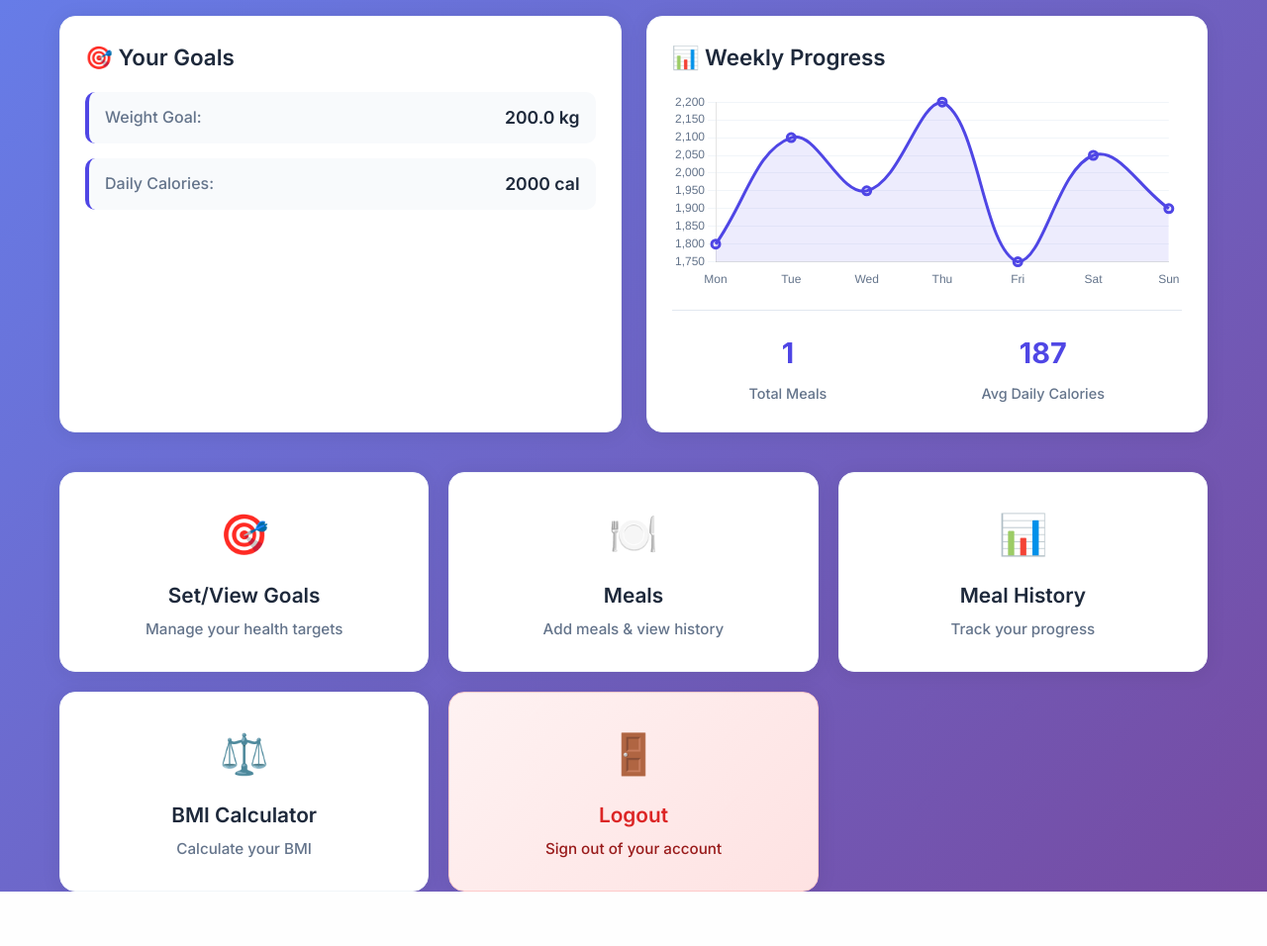
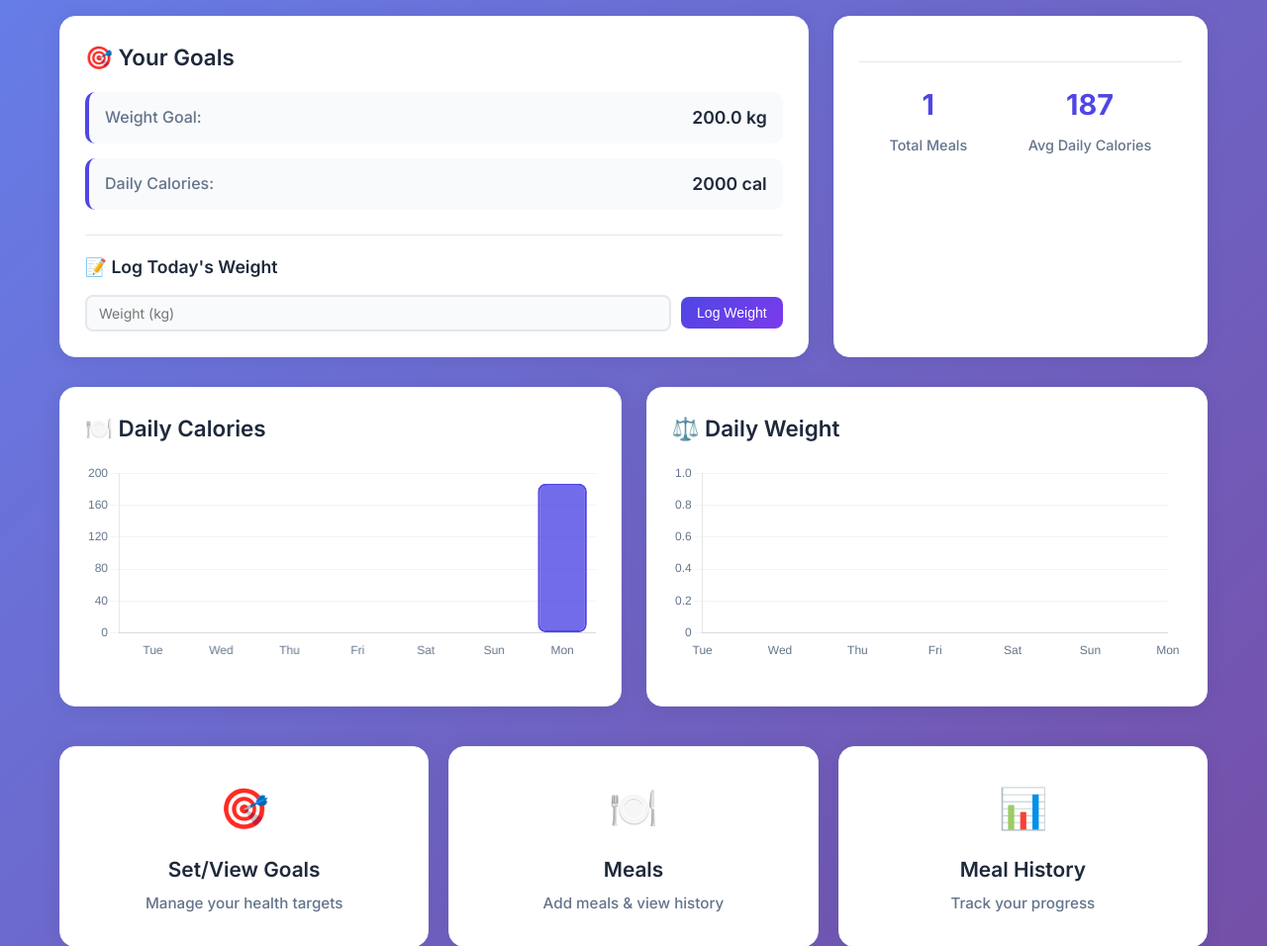
Before and after one commit to Cedricamartin02/CedHealth, a Flask app: page /dashboard in a window 1280 px wide. Shown: the part 82-1038 px from the top of the page at 99% size. Before the commit the page ends 983 px from the top, so only its background shows below. Run offline with Flask 3, Linux system fonts and the light colour scheme; a user stored in the database is signed in; data comes from the database, SQL or seed files in the repository; data that the repository does not hold is empty.

Commit message:
Assistant checkpoint: Added calorie and weight tracking charts to dashboard
Assistant generated file changes:
- cedhealth_app.py: Add weight tracking table and update dashboard route to provide chart data, Update dashboard route to provide chart data for calories and weight, Add weight logging route
- templates/dashboard.html: Update dashboard template with two charts and add weight logging functionality, Update CSS for new charts layout and weight logging form, Update JavaScript to create two separate charts for calories and weight, Replace Chart.js script with two separate charts for calories and weight tracking

---

User prompt:

on the dashboard make two charts, one that tracks how many calories youve eaten each day of the week, and the other that tracks your weight each day of the week

Replit-Commit-Author: Assistant
Replit-Commit-Session-Id: a8e06497-82a2-4778-84d0-2e7f61307b07

```diff
--- a/cedhealth_app.py
+++ b/cedhealth_app.py
@@ -47,6 +47,16 @@ def init_db():
             date TEXT,
             quantity REAL,
             unit TEXT,
+            FOREIGN KEY (user_id) REFERENCES users(id)
+        )
+    ''')
+
+    c.execute('''
+        CREATE TABLE IF NOT EXISTS weight_logs (
+            id INTEGER PRIMARY KEY AUTOINCREMENT,
+            user_id INTEGER,
+            weight REAL,
+            date TEXT,
             FOREIGN KEY (user_id) REFERENCES users(id)
         )
     ''')
@@ -136,13 +146,36 @@ def dashboard():
     avg_calories_result = c.fetchone()[0]
     avg_daily_calories = int(avg_calories_result) if avg_calories_result else 0
 
+    # Get daily calories for the past 7 days
+    c.execute('''
+        SELECT date, SUM(calories)
+        FROM meals
+        WHERE user_id = ?
+        AND date >= date('now', '-7 days')
+        GROUP BY date
+        ORDER BY date
+    ''', (user_id,))
+    daily_calories = c.fetchall()
+
+    # Get daily weight for the past 7 days
+    c.execute('''
+        SELECT date, weight
+        FROM weight_logs
+        WHERE user_id = ?
+        AND date >= date('now', '-7 days')
+        ORDER BY date
+    ''', (user_id,))
+    daily_weights = c.fetchall()
+
     conn.close()
 
     return render_template('dashboard.html',
                          username=session['username'],
                          goal=goal,
                          total_meals=total_meals,
-                         avg_daily_calories=avg_daily_calories)
+                         avg_daily_calories=avg_daily_calories,
+                         daily_calories=daily_calories,
+                         daily_weights=daily_weights)
 
 
 @app.route('/logout')
@@ -312,6 +345,30 @@ def delete_meal(meal_id):
     return redirect(url_for('meals'))
 
 
+@app.route('/log_weight', methods=['POST'])
+def log_weight():
+    if 'user_id' not in session:
+        return redirect(url_for('login'))
+
+    weight = request.form.get('weight', type=float)
+    if weight:
+        conn = sqlite3.connect('cedhealth.db')
+        c = conn.cursor()
+
+        # Delete existing weight log for today if it exists
+        today = datetime.now().date().isoformat()
+        c.execute('DELETE FROM weight_logs WHERE user_id = ? AND date = ?',
+                  (session['user_id'], today))
+
+        # Insert new weight log
+        c.execute('INSERT INTO weight_logs (user_id, weight, date) VALUES (?, ?, ?)',
+                  (session['user_id'], weight, today))
+        conn.commit()
+        conn.close()
+
+    return redirect(url_for('dashboard'))
+
+
 # ---------- RUN ----------
 if __name__ == '__main__':
     app.run(debug=True)
--- a/templates/dashboard.html
+++ b/templates/dashboard.html
@@ -37,13 +37,18 @@
                             <a href="/goals" class="set-goals-btn">Set Your Goals</a>
                         </div>
                     {% endif %}
+
+                    <!-- Weight Logging Form -->
+                    <div class="weight-log-section">
+                        <h3>📝 Log Today's Weight</h3>
+                        <form method="POST" action="/log_weight" class="weight-form">
+                            <input type="number" name="weight" placeholder="Weight (kg)" step="0.1" min="1" required>
+                            <button type="submit" class="log-weight-btn">Log Weight</button>
+                        </form>
+                    </div>
                 </div>
 
-                <div class="progress-card">
-                    <h2>📊 Weekly Progress</h2>
-                    <div class="chart-container">
-                        <canvas id="progressChart" width="400" height="200"></canvas>
-                    </div>
+                <div class="progress-stats-card">
                     <div class="progress-stats">
                         <div class="stat-item">
                             <span class="stat-value">{{ total_meals or 0 }}</span>
@@ -53,6 +58,23 @@
                             <span class="stat-value">{{ avg_daily_calories or 0 }}</span>
                             <span class="stat-label">Avg Daily Calories</span>
                         </div>
+                    </div>
+                </div>
+            </div>
+
+            <!-- Charts Section -->
+            <div class="charts-section">
+                <div class="chart-card">
+                    <h2>🍽️ Daily Calories</h2>
+                    <div class="chart-container">
+                        <canvas id="caloriesChart" width="400" height="200"></canvas>
+                    </div>
+                </div>
+
+                <div class="chart-card">
+                    <h2>⚖️ Daily Weight</h2>
+                    <div class="chart-container">
+                        <canvas id="weightChart" width="400" height="200"></canvas>
                     </div>
                 </div>
             </div>
@@ -95,12 +117,19 @@
     <style>
         .goals-progress-section {
             display: grid;
+            grid-template-columns: 2fr 1fr;
+            gap: 25px;
+            margin-bottom: 30px;
+        }
+
+        .charts-section {
+            display: grid;
             grid-template-columns: 1fr 1fr;
             gap: 25px;
             margin-bottom: 40px;
         }
 
-        .goals-card, .progress-card {
+        .goals-card, .progress-stats-card, .chart-card {
             background: white;
             border-radius: 16px;
             padding: 25px;
@@ -108,11 +137,60 @@
             border: 1px solid #f1f5f9;
         }
 
-        .goals-card h2, .progress-card h2 {
+        .goals-card h2, .chart-card h2 {
             margin-bottom: 20px;
             color: #1e293b;
             font-size: 1.4rem;
             font-weight: 600;
+        }
+
+        .weight-log-section {
+            margin-top: 25px;
+            padding-top: 20px;
+            border-top: 1px solid #e2e8f0;
+        }
+
+        .weight-log-section h3 {
+            margin-bottom: 15px;
+            color: #1e293b;
+            font-size: 1.1rem;
+            font-weight: 600;
+        }
+
+        .weight-form {
+            display: flex;
+            gap: 10px;
+            align-items: center;
+        }
+
+        .weight-form input {
+            flex: 1;
+            padding: 8px 12px;
+            border: 2px solid #e5e7eb;
+            border-radius: 8px;
+            font-size: 14px;
+        }
+
+        .weight-form input:focus {
+            outline: none;
+            border-color: #4f46e5;
+        }
+
+        .log-weight-btn {
+            padding: 8px 16px;
+            background: linear-gradient(135deg, #4f46e5 0%, #7c3aed 100%);
+            color: white;
+            border: none;
+            border-radius: 8px;
+            font-size: 14px;
+            font-weight: 500;
+            cursor: pointer;
+            transition: all 0.3s ease;
+        }
+
+        .log-weight-btn:hover {
+            transform: translateY(-1px);
+            box-shadow: 0 4px 12px rgba(79, 70, 229, 0.3);
         }
 
         .goals-display {
@@ -266,7 +344,12 @@
                 gap: 20px;
             }
 
-            .goals-card, .progress-card {
+            .charts-section {
+                grid-template-columns: 1fr;
+                gap: 20px;
+            }
+
+            .goals-card, .chart-card, .progress-stats-card {
                 padding: 20px;
             }
 
@@ -283,30 +366,113 @@
             .nav-item {
                 padding: 25px;
             }
+
+            .weight-form {
+                flex-direction: column;
+                align-items: stretch;
+            }
         }
     </style>
 
     <script>
         document.addEventListener('DOMContentLoaded', function() {
-            const ctx = document.getElementById('progressChart').getContext('2d');
+            // Prepare data from backend
+            const dailyCalories = {{ daily_calories | tojson }};
+            const dailyWeights = {{ daily_weights | tojson }};
 
-            // Sample data - in a real app, this would come from the backend
-            const chartData = {
-                labels: ['Mon', 'Tue', 'Wed', 'Thu', 'Fri', 'Sat', 'Sun'],
-                datasets: [{
-                    label: 'Daily Calories',
-                    data: [1800, 2100, 1950, 2200, 1750, 2050, 1900],
-                    borderColor: '#4f46e5',
-                    backgroundColor: 'rgba(79, 70, 229, 0.1)',
-                    borderWidth: 3,
-                    fill: true,
-                    tension: 0.4
-                }]
-            };
+            // Get last 7 days labels
+            const labels = [];
+            const today = new Date();
+            for (let i = 6; i >= 0; i--) {
+                const date = new Date(today);
+                date.setDate(date.getDate() - i);
+                labels.push(date.toLocaleDateString('en-US', { weekday: 'short' }));
+            }
 
-            new Chart(ctx, {
+            // Process calories data
+            const caloriesData = new Array(7).fill(0);
+            const caloriesMap = {};
+            dailyCalories.forEach(item => {
+                const date = new Date(item[0]);
+                const dayIndex = Math.floor((today - date) / (1000 * 60 * 60 * 24));
+                if (dayIndex >= 0 && dayIndex < 7) {
+                    caloriesData[6 - dayIndex] = item[1] || 0;
+                }
+            });
+
+            // Process weight data
+            const weightData = new Array(7).fill(null);
+            dailyWeights.forEach(item => {
+                const date = new Date(item[0]);
+                const dayIndex = Math.floor((today - date) / (1000 * 60 * 60 * 24));
+                if (dayIndex >= 0 && dayIndex < 7) {
+                    weightData[6 - dayIndex] = item[1] || null;
+                }
+            });
+
+            // Calories Chart
+            const caloriesCtx = document.getElementById('caloriesChart').getContext('2d');
+            new Chart(caloriesCtx, {
+                type: 'bar',
+                data: {
+                    labels: labels,
+                    datasets: [{
+                        label: 'Calories',
+                        data: caloriesData,
+                        backgroundColor: 'rgba(79, 70, 229, 0.8)',
+                        borderColor: '#4f46e5',
+                        borderWidth: 2,
+                        borderRadius: 8,
+                        borderSkipped: false,
+                    }]
+                },
+                options: {
+                    responsive: true,
+                    maintainAspectRatio: false,
+                    plugins: {
+                        legend: {
+                            display: false
+                        }
+                    },
+                    scales: {
+                        y: {
+                            beginAtZero: true,
+                            grid: {
+                                color: '#f1f5f9'
+                            },
+                            ticks: {
+                                color: '#64748b'
+                            }
+                        },
+                        x: {
+                            grid: {
+                                display: false
+                            },
+                            ticks: {
+                                color: '#64748b'
+                            }
+                        }
+                    }
+                }
+            });
+
+            // Weight Chart
+            const weightCtx = document.getElementById('weightChart').getContext('2d');
+            new Chart(weightCtx, {
                 type: 'line',
-                data: chartData,
+                data: {
+                    labels: labels,
+                    datasets: [{
+                        label: 'Weight (kg)',
+                        data: weightData,
+                        borderColor: '#059669',
+                        backgroundColor: 'rgba(5, 150, 105, 0.1)',
+                        borderWidth: 3,
+                        fill: true,
+                        tension: 0.4,
+                        spanGaps: true
+                    }]
+                },
                 options: {
                     responsive: true,
                     maintainAspectRatio: false,
@@ -338,7 +504,7 @@
                         point: {
                             radius: 4,
                             hoverRadius: 6,
-                            backgroundColor: '#4f46e5'
+                            backgroundColor: '#059669'
                         }
                     }
                 }
```
